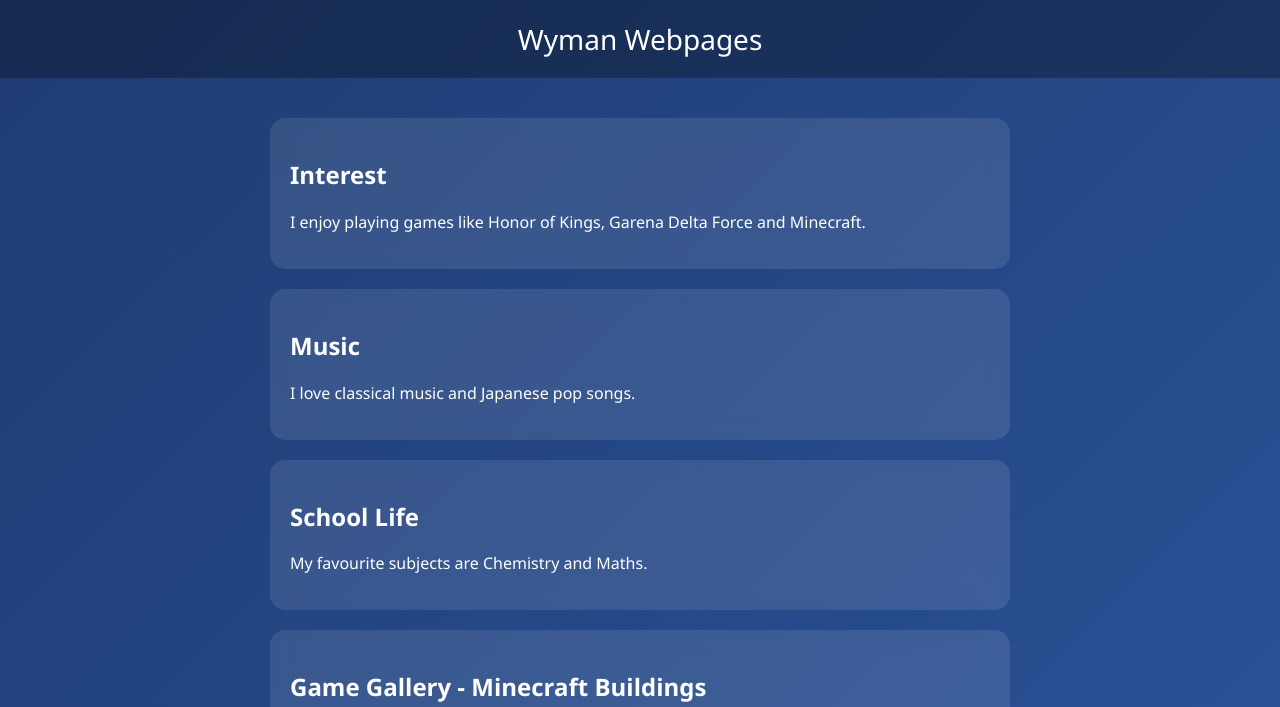
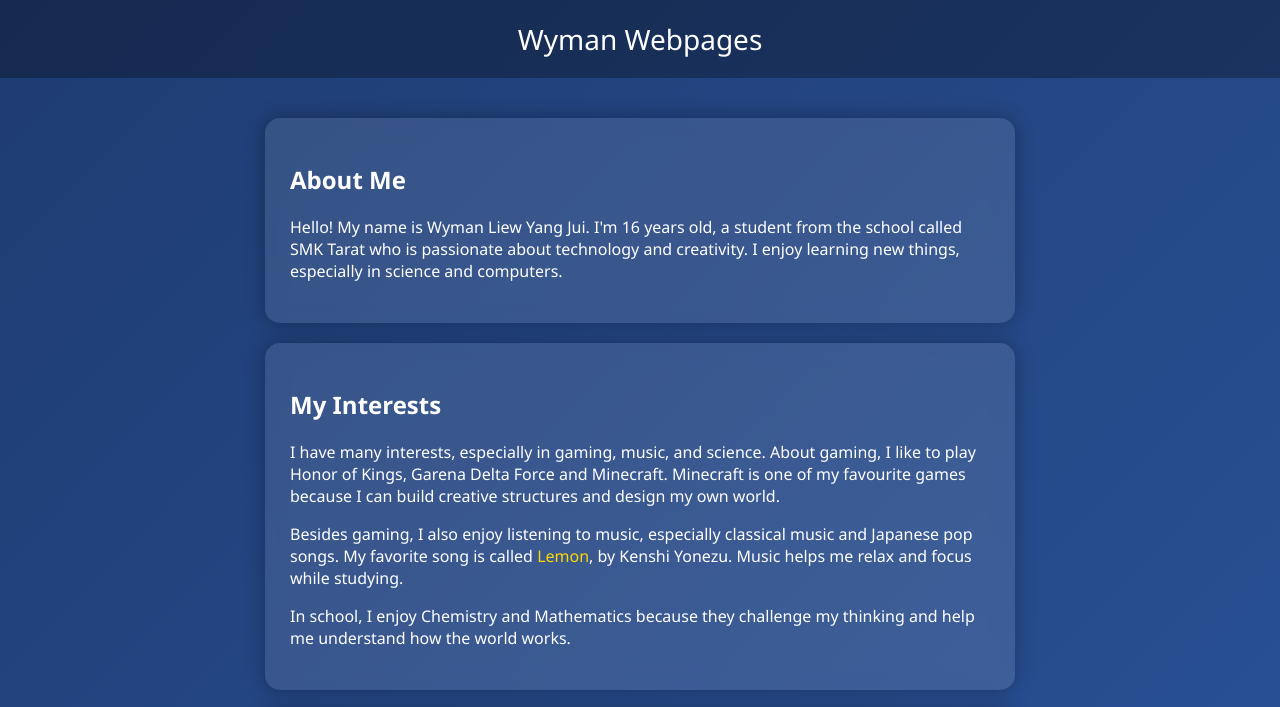
Before and after one commit to wymanlyj-boop/Wyman, a plain HTML site: page index.html in a window 1280 px wide. Shown: the top 707 px of the page. Drawn offline with Linux system fonts and the light colour scheme.

Commit message:
更新 index.html

```diff
--- a/index.html
+++ b/index.html
@@ -27,11 +27,12 @@ header{
 .card{
   background:rgba(255,255,255,0.1);
   margin:20px auto;
-  padding:20px;
+  padding:25px;
   border-radius:15px;
   max-width:700px;
   backdrop-filter:blur(10px);
   animation:fadeIn 1s ease;
+  box-shadow:0 0 20px rgba(0,0,0,0.3);
 }
 
 img{
@@ -46,6 +47,10 @@ button{
   border-radius:8px;
   cursor:pointer;
   font-weight:bold;
+}
+
+a{
+  text-decoration:none;
 }
 
 @keyframes fadeIn{
@@ -69,21 +74,31 @@ Wyman Webpages
 
 <div class="container">
 
+<!-- About Me Card -->
 <div class="card">
-<h2>Interest</h2>
-<p>I enjoy playing games like Honor of Kings, Garena Delta Force and Minecraft.</p>
+<h2>About Me</h2>
+<p>
+Hello! My name is Wyman Liew Yang Jui. I'm 16 years old, a student from the school called SMK Tarat who is passionate about technology and creativity. I enjoy learning new things, especially in science and computers.
+</p>
 </div>
 
+<!-- My Interests Card -->
 <div class="card">
-<h2>Music</h2>
-<p>I love classical music and Japanese pop songs.</p>
+<h2>My Interests</h2>
+<p>
+I have many interests, especially in gaming, music, and science. About gaming, I like to play Honor of Kings, Garena Delta Force and Minecraft. Minecraft is one of my favourite games because I can build creative structures and design my own world.
+</p>
+
+<p>
+Besides gaming, I also enjoy listening to music, especially classical music and Japanese pop songs. My favorite song is called <a href="https://youtu.be/SX_ViT4Ra7k?si=N2jvye4a9S98cTZv" target="_blank" style="color:#ffd700;">Lemon</a>, by Kenshi Yonezu. Music helps me relax and focus while studying.
+</p>
+
+<p>
+In school, I enjoy Chemistry and Mathematics because they challenge my thinking and help me understand how the world works.
+</p>
 </div>
 
-<div class="card">
-<h2>School Life</h2>
-<p>My favourite subjects are Chemistry and Maths.</p>
-</div>
-
+<!-- Minecraft Gallery Card -->
 <div class="card">
 <h2>Game Gallery - Minecraft Buildings</h2>
 
@@ -92,7 +107,7 @@ src="WhatsApp Image 2026-02-23 at 5.54.41 PM.jpeg"
 alt="Minecraft Building">
 
 <br>
-<button onclick="nextImage()">→</button>
+<button onclick="nextImage()">→ Next</button>
 
 </div>
 
```
